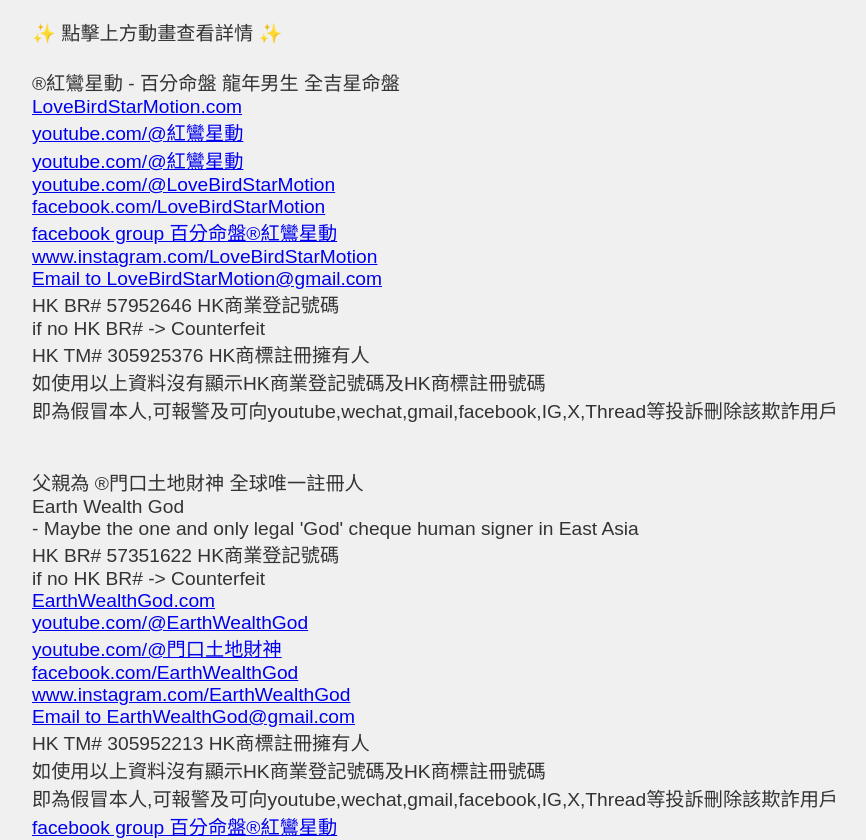
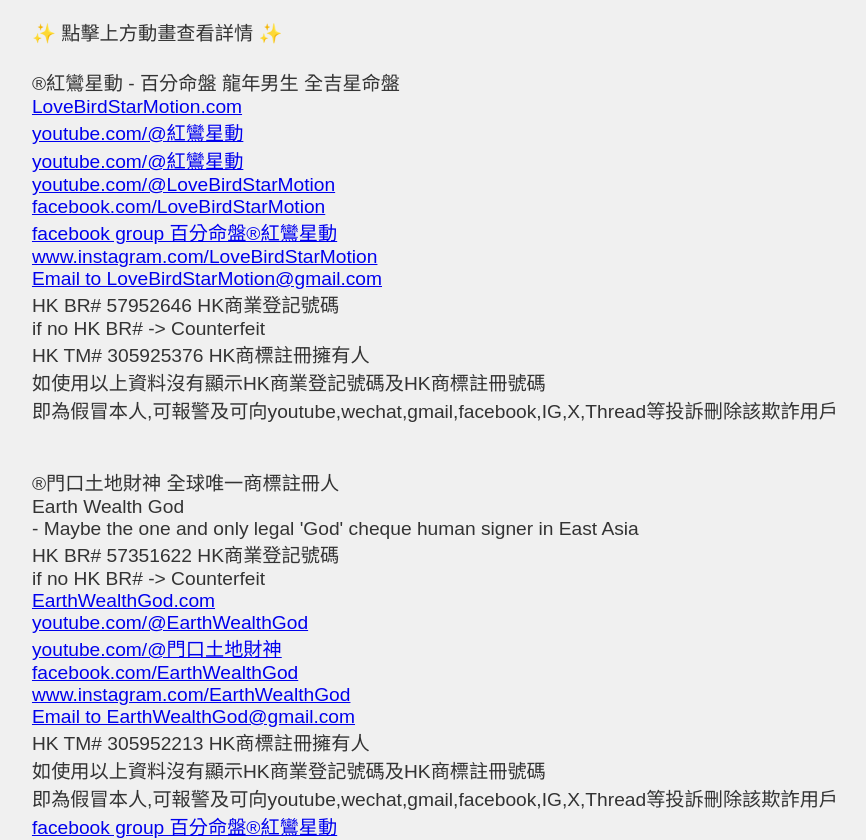
Before and after one commit to lovebirdstarmotion/my-website, a plain HTML site: page index.html in a window 1280 px wide. Shown: the part 26-866 px from the top of the page, without its empty margins (205-1071 px from the left). Drawn offline with Linux system fonts and the light colour scheme.

Commit message:
Add files via upload

```diff
--- a/index.html
+++ b/index.html
@@ -63,7 +63,7 @@ HK TM# 305925376 HK商標註冊擁有人<br>
 即為假冒本人,可報警及可向youtube,wechat,gmail,facebook,IG,X,Thread等投訴刪除該欺詐用戶<br>
 <br>
 <br>
-父親為 ®門口土地財神 全球唯一註冊人<br>
+®門口土地財神 全球唯一商標註冊人<br>
 Earth Wealth God<br>
  - Maybe the one and only legal 'God' cheque human signer in East Asia<br>
 HK BR# 57351622 HK商業登記號碼<br>
```
